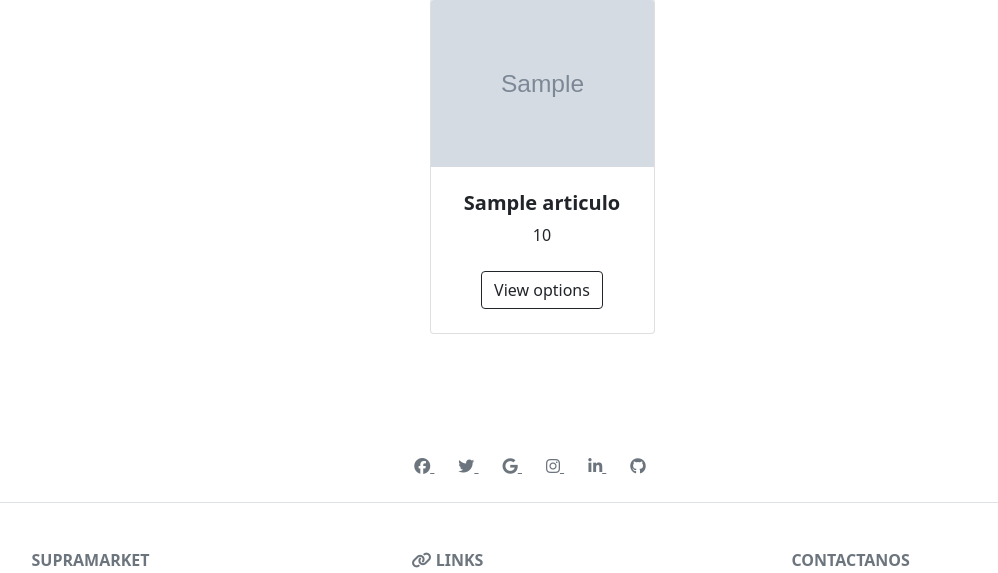
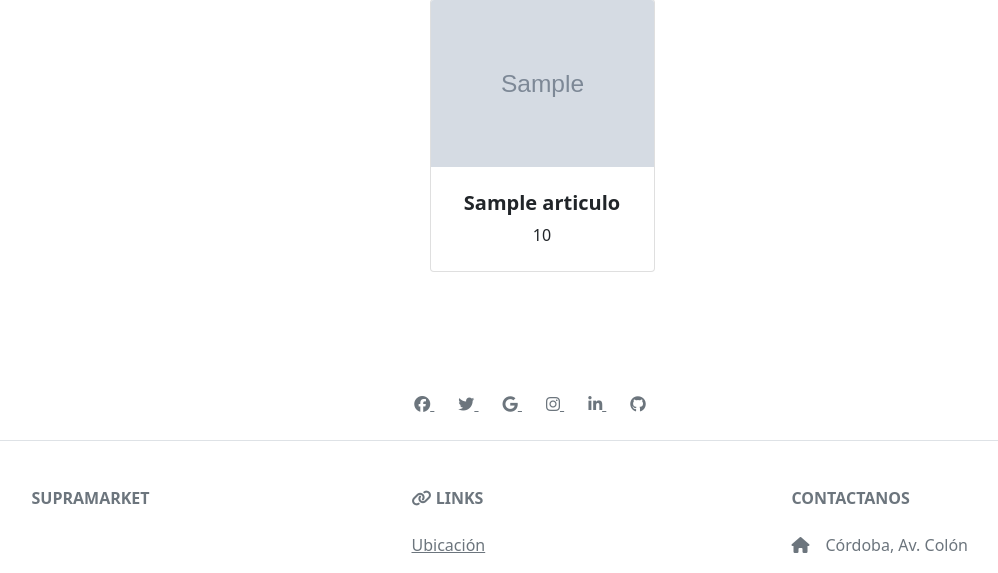
Before and after one commit to Franco-Ball/ProyectoIntegradorSupermarket, a Django app: page / in a window 1280 px wide. Shown: the part 426-999 px from the top of the page, without its empty margins (98-1096 px from the left). Run offline with Django 4.2, Linux system fonts and the light colour scheme; tables that the repository leaves empty hold one stand-in row (values such as "Sample post"); grey boxes marked "Sample" are stand-in pictures; some libraries are stand-ins or nearby versions.

Commit message:
Principal update

```diff
--- a/conf/templates/principal.html
+++ b/conf/templates/principal.html
@@ -34,10 +34,7 @@
                             {{articulo.precio}}
                         </div>
                     </div>
-                    <!-- Product actions-->
-                    <div class="card-footer p-4 pt-0 border-top-0 bg-transparent">
-                        <div class="text-center"><a class="btn btn-outline-dark mt-auto" href="#">View options</a></div>
-                    </div>
+
                 </div>
             </div>
           {% endif %}
@@ -72,10 +69,6 @@
                             {{articulo.precio|mul:"0.90"}}
                         </div>
                     </div>
-                    <!-- Product actions-->
-                    <div class="card-footer p-4 pt-0 border-top-0 bg-transparent">
-                        <div class="text-center"><a class="btn btn-outline-dark mt-auto" href="#">Add to cart</a></div>
-                    </div>
                 </div>
             </div>
             {% endif %}
```
